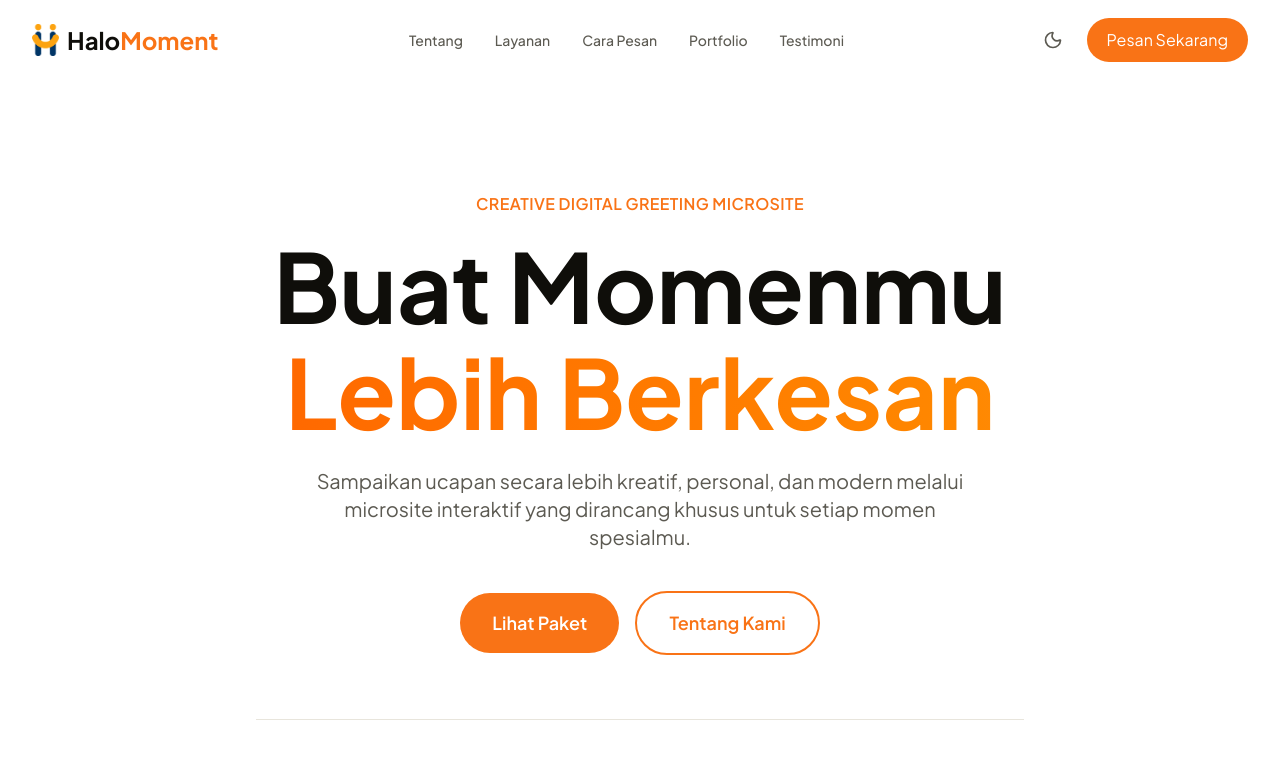
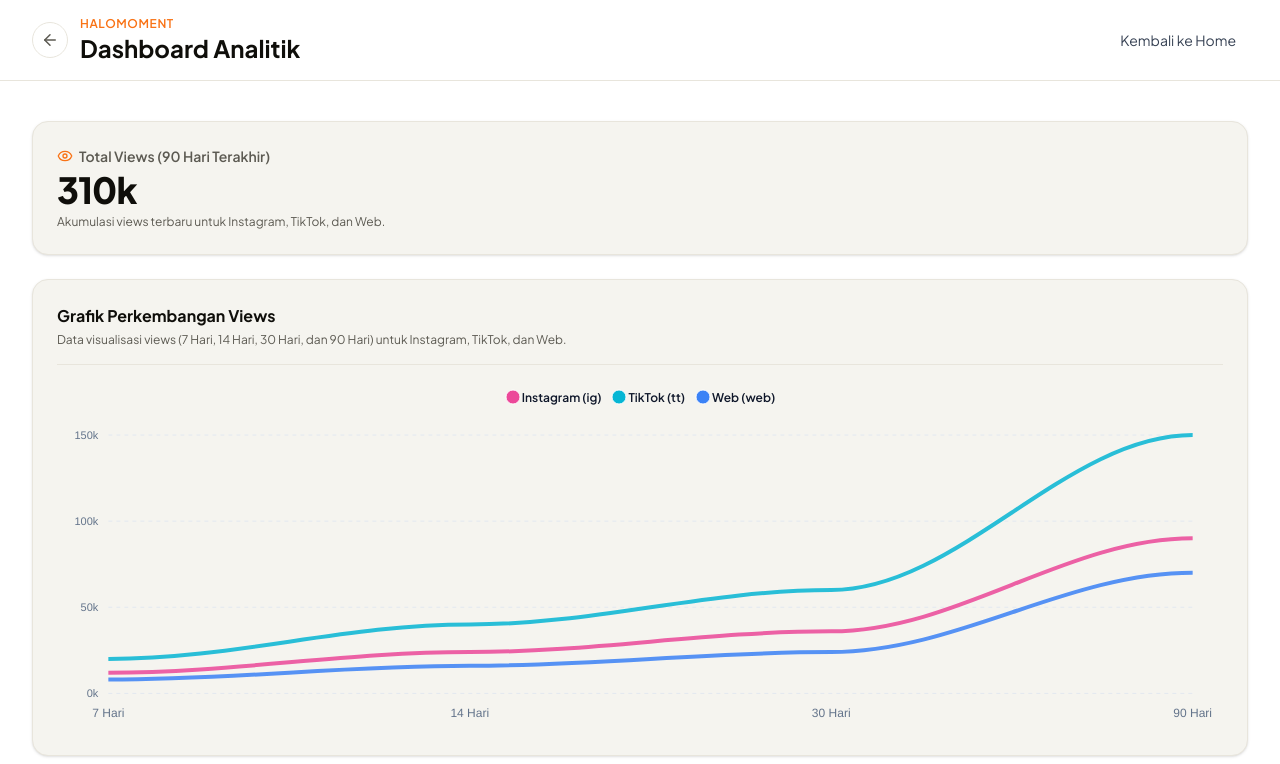
Before and after one commit to mattysupreme/HaloMoment, a React (Vite) app: page /dashboard in a window 1280 px wide. Shown: the top 764 px of the page. Built offline with nearby package versions, Linux system fonts and the light colour scheme.

Commit message:
Update App.jsx

```diff
--- a/src/App.jsx
+++ b/src/App.jsx
@@ -1,9 +1,16 @@
 import React from 'react';
+import { BrowserRouter, Routes, Route } from 'react-router-dom';
 import { LandingPage } from './presentation/pages/LandingPage';
+import { Dashboard } from './presentation/pages/dashboard';
 
 function App() {
   return (
-    <LandingPage />
+    <BrowserRouter>
+      <Routes>
+        <Route path="/" element={<LandingPage />} />
+        <Route path="/dashboard" element={<Dashboard />} />
+      </Routes>
+    </BrowserRouter>
   );
 }
 
```
